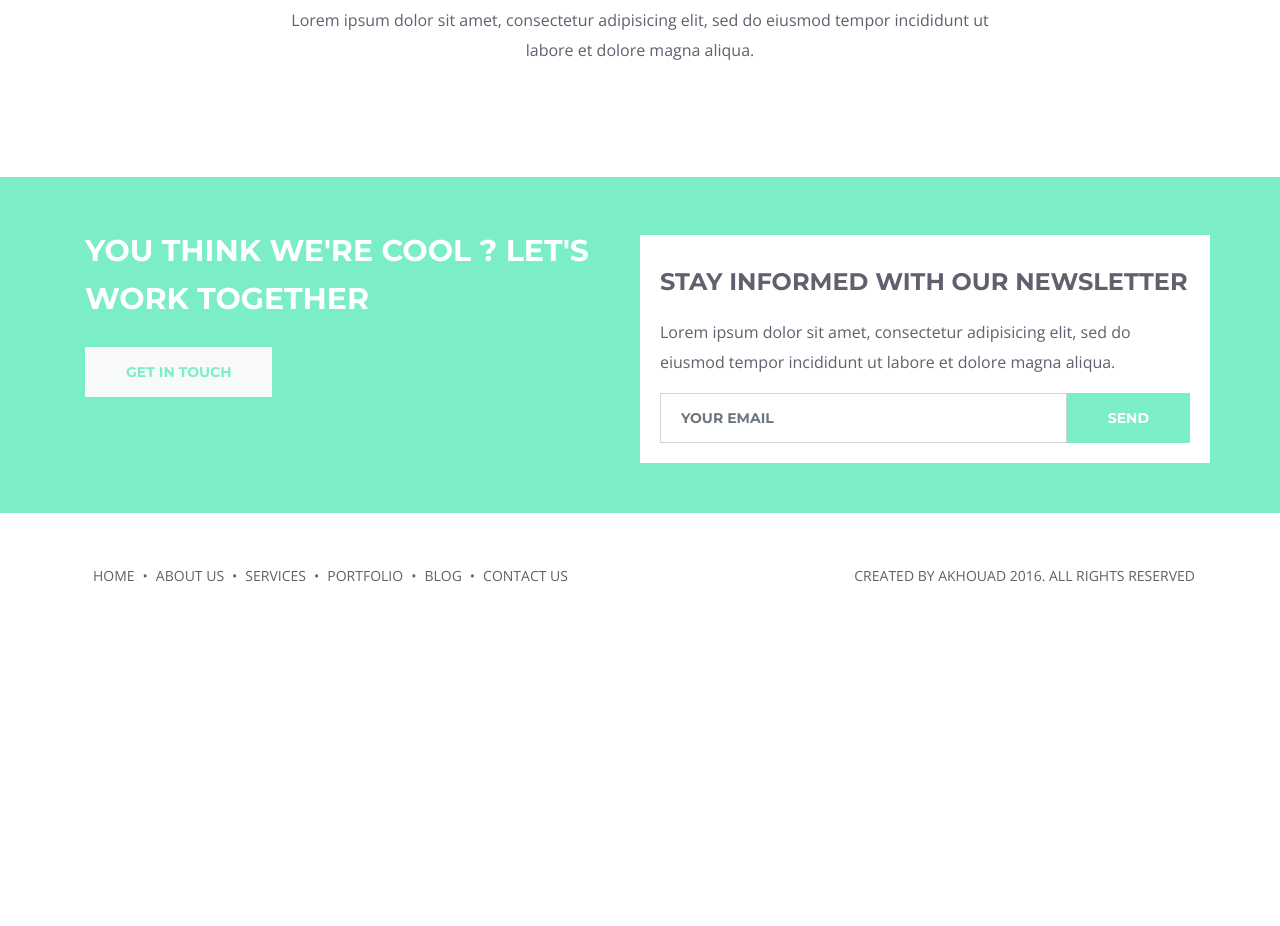
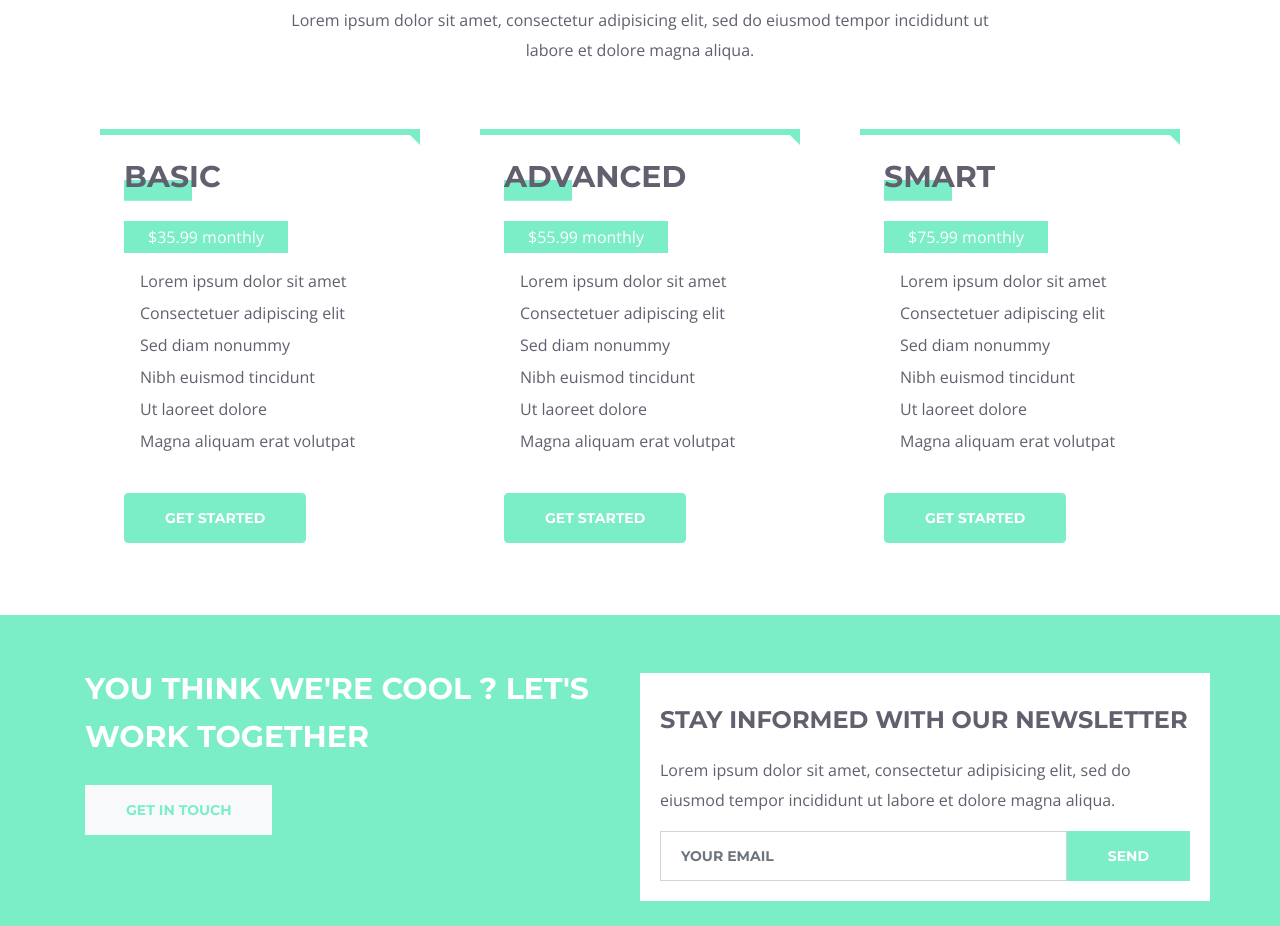
Before and after one commit to murzich/bs-akad, a website: page src/pug/services.pug in a window 1280 px wide. Shown: the part 1524-2450 px from the top of the page. Before the commit the page ends 2211 px from the top, so only its background shows below. Drawn offline with nearby package versions, Linux system fonts and the light colour scheme; files that its build step writes are made by us from their sources; files whose address does not match are found by name.

Commit message:
services page

```diff
--- a/gulpfile.js
+++ b/gulpfile.js
@@ -15,6 +15,7 @@ var gulp    = require('gulp'),
     rigger  = require('gulp-rigger'),
     pug     = require('gulp-pug'),
     clean   = require('gulp-clean'),
+    notify  = require('gulp-notify'),
     prefixer = require('gulp-autoprefixer');
 
 var path = {
@@ -68,6 +69,9 @@ gulp.task('html:build', function () {
 gulp.task('pug:build', function() {
     gulp.src(path.src.pug)
         .pipe(pug())
+            .on('error', notify.onError(function (error) {
+                return 'An error occurred while compiling pug.\nLook in the console for details.\n' + error;
+            }))
         .pipe(gulp.dest(path.build.html))
         .pipe(reload({stream: true}));
 });
--- a/package.json
+++ b/package.json
@@ -21,6 +21,7 @@
     "gulp-imagemin": "^4.1.0",
     "gulp-less": "^3.4.0",
     "gulp-minify-css": "^1.2.4",
+    "gulp-notify": "^3.2.0",
     "gulp-pngquant": "^1.0.12",
     "gulp-pug": "^3.3.0",
     "gulp-rename": "^1.2.2",
--- a/src/pug/services.pug
+++ b/src/pug/services.pug
@@ -18,8 +18,8 @@ block content
       'Satisfied clients'
     ];
 
-  mixin listItem(innerText)
-    li
+  mixin listItem(innerText, additionalClass)
+    li(class= additionalClass)
       svg.li-bullet: use(xlink:href='./img/svg-icons.svg#android-checkbox')
       span= innerText
 
@@ -111,19 +111,23 @@ block content
           ]
         },
       ]
+
     mixin cardItem(array)
-      .col-4.card.pricing_card.border-0.rounded-0.p-3
-        h3.card-title.title= title
-        .card-text
-          p.price= '$#{price} monthly'
-          ul
-          each listItem in array.list
-            li.card_list= listItem
-          button.btn.button-main Get started
+      .col-auto.col-lg-4.col-md-6.mb-md-0.mb-3
+        .card.pricing_card.border-0.rounded-0.p-4
+          h3.card-title.title= array.title
+          .card-text
+            p.price.my-2 $#{array.price} monthly
+            ul.ul-none.pl-0
+              each listItem in array.list
+                +listItem(listItem, 'my-2')
+            button.btn.button-main.mt-4 Get started
 
     //- TODO: title in mixin or partial
     header.row.my-5
       .col.text-center
         h2.title Pricing plans
         p.col-lg-8.mx-auto.description Lorem ipsum dolor sit amet, consectetur adipisicing elit, sed do eiusmod tempor incididunt ut labore et dolore magna aliqua.
-    .row
+    .row.card-deck.justify-content-center
+      each data in pricingCards
+        +cardItem(data)
--- a/src/style/partials/_app.scss
+++ b/src/style/partials/_app.scss
@@ -286,3 +286,9 @@ body {
 
     }
 }
+.price {
+    color: white;
+    background-color: $color-primary;
+    display: inline-block;
+    padding: 0.25rem 1.5rem;
+}
```
